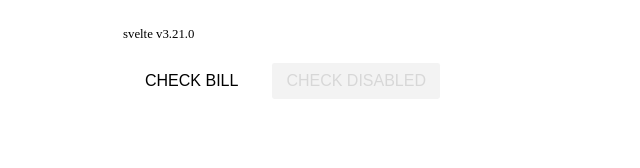
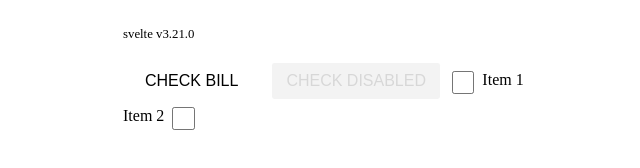
Before and after one commit to nikolay-ermolenko/svelte, a Svelte app: page / in a window 1280 px wide. Shown: the part 154-322 px from the top of the page, without its empty margins (283-923 px from the left). Built offline with nearby package versions, Linux system fonts and the light colour scheme; the HTML template or start-up script is replaced by a standard one.

Commit message:
add Checkbox component

```diff
--- a/src/App.svelte
+++ b/src/App.svelte
@@ -4,6 +4,7 @@
   import Container from './components/Container.svelte';
   import Header from './components/Header.svelte';
   import Button from './components/Button.svelte';
+  import Checkbox from './components/Checkbox.svelte';
 
   export let version;
 
@@ -20,7 +21,7 @@
       <div slot="header">
         <Header>
           <span>{versionText}</span>
-          <Button text="info"  />
+          <Button text="info" rippleCenter />
         </Header>
       </div>
       <div slot="body">
@@ -28,6 +29,8 @@
         <p class="version">{versionText}</p>
         <Button text="check bill" on:click={(z,x,c)=>console.log(z.detail,x,c)} />
         <Button text="check disabled" disabled={btnDisabled}/>
+        <Checkbox>Item 1</Checkbox>
+        <Checkbox text="Item 2" labelBefore />
       </div>
     </Container>
   </div>
--- /dev/null
+++ b/src/components/Checkbox.svelte
@@ -0,0 +1,108 @@
+<script>
+  import { createEventDispatcher } from 'svelte';
+  import Ripple from './Ripple.svelte';
+
+  const dispatch = createEventDispatcher();
+  const id = +new Date() + `${Math.random()}`.replace('.','');
+
+  export let ripple = true;
+  export let disabled = false;
+  export let labelBefore = false;
+  export let text = '';
+
+</script>
+
+<mat-checkbox class="sv-checkbox {labelBefore ? 'sv-checkbox-label-before' : ''}">
+  <label class="sv-checkbox-layout" for="checkbox-{id}">
+    <div class="sv-checkbox-inner-container">
+      <input type="checkbox" id="checkbox-{id}" class="sv-checkbox-input" />
+      {#if !disabled && ripple}
+        <div class="sv-checkbox-ripple">
+          <Ripple center />
+        </div>
+      {/if}
+      <div class="sv-checkbox-frame" />
+    </div>
+    <span class="sv-checkbox-label">
+      <slot>
+        {#if text}
+          {text}
+        {/if}
+      </slot>
+    </span>
+  </label>
+</mat-checkbox>
+
+<style>
+.sv-checkbox {
+  cursor: pointer;
+}
+.sv-checkbox-ripple {
+  position: absolute;
+  top: -.7rem;
+  left: -.7rem;
+  right: -.7rem;
+  bottom: -.7rem;
+  border-radius: 50%;
+}
+.sv-checkbox-inner-container {
+  display: inline-block;
+  height: 1.4rem;
+  line-height: 0;
+  margin: auto;
+  margin-right: .5rem;
+  order: 0;
+  position: relative;
+  vertical-align: middle;
+  white-space: nowrap;
+  width: 1.4rem;
+  flex-shrink: 0;
+}
+.sv-checkbox-layout {
+  -webkit-user-select: none;
+  -moz-user-select: none;
+  -ms-user-select: none;
+  user-select: none;
+  cursor: inherit;
+  align-items: baseline;
+  vertical-align: middle;
+  display: inline-flex;
+  white-space: nowrap;
+}
+.sv-checkbox-label-before .sv-checkbox-inner-container {
+    order: 1;
+    margin-left: .5rem;
+    margin-right: auto;
+}
+.sv-checkbox-input {
+  border: 0;
+  clip: rect(0 0 0 0);
+  height: 1px;
+  margin: -1px;
+  overflow: hidden;
+  padding: 0;
+  position: absolute;
+  width: 1px;
+  outline: 0;
+  -webkit-appearance: none;
+  -moz-appearance: none;
+}
+.sv-checkbox-frame {
+  background-color: transparent;
+  transition: border-color 90ms cubic-bezier(0, 0, 0.2, 0.1);
+  border-width: .1rem;
+  border-style: solid;
+  border-color: rgba(0,0,0,.54);
+  top: 0;
+  left: 0;
+  right: 0;
+  bottom: 0;
+  position: absolute;
+  border-radius: .15rem;
+  box-sizing: border-box;
+  pointer-events: none;
+}
+
+/* class="mat-checkbox example-margin mat-accent ng-untouched ng-pristine ng-valid" id="mat-checkbox-7" */
+/* class="mat-checkbox-input cdk-visually-hidden" id="mat-checkbox-7-input" tabindex="0" aria-checked="false" */
+</style>
```
